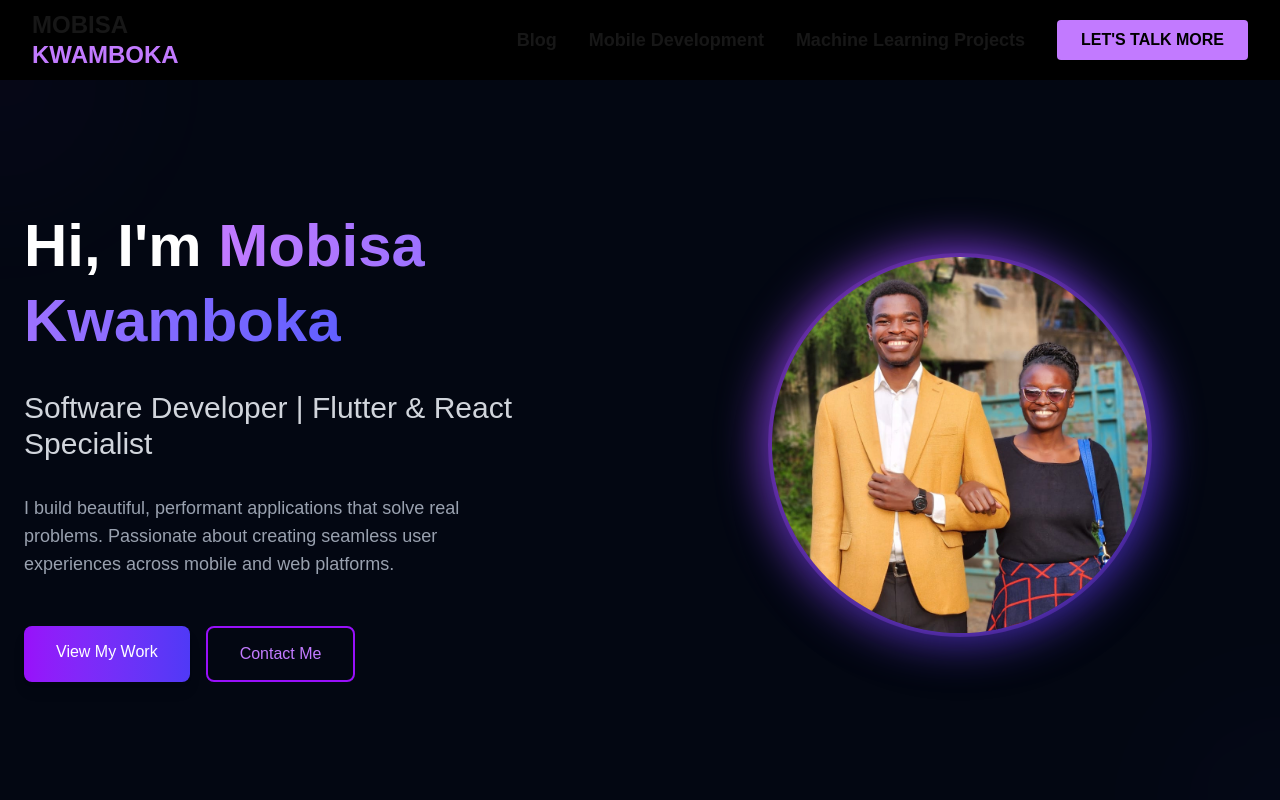
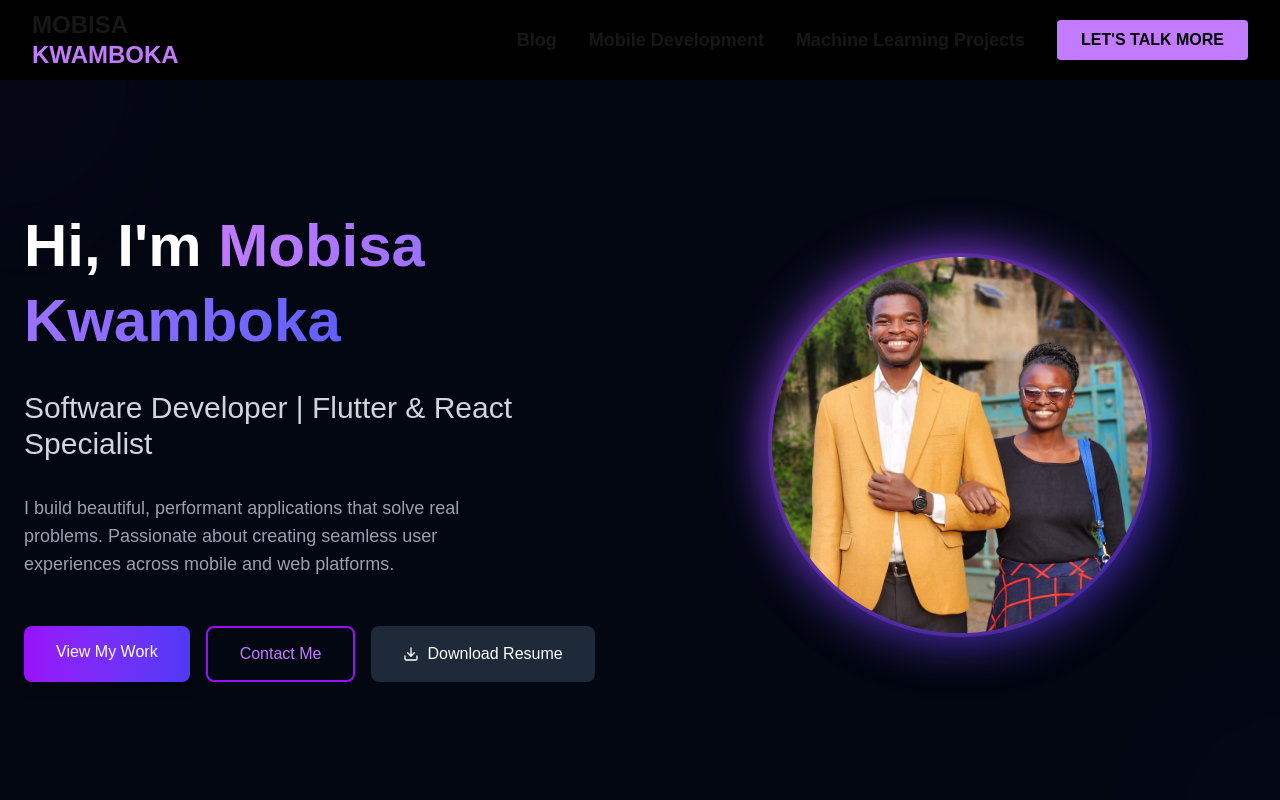
Before and after one commit to mobisa-012/portfolio, a Next.js app: page / in a window 1280 px wide. Shown: the top 800 px of the page. Built offline with nearby package versions, Linux system fonts and the light colour scheme.

Commit message:
addd button to downlaod my resume

```diff
--- a/src/app/page.tsx
+++ b/src/app/page.tsx
@@ -2,7 +2,7 @@
 import Image from "next/image";
 import { motion, useScroll, useTransform } from "framer-motion";
 import Navbar from "@/componets/navbar";
-import { FiGithub, FiTwitter, FiLinkedin, FiArrowRight } from "react-icons/fi";
+import { FiGithub, FiTwitter, FiLinkedin, FiArrowRight, FiDownload } from "react-icons/fi";
 
 export default function Home() {
   // Scroll-based animations
@@ -156,6 +156,17 @@ export default function Home() {
                 whileTap="tap"
               >
                 Contact Me
+              </motion.a>
+              <motion.a
+                href="/resume.pdf"
+                download="Mobisa_Kwamboka_Resume.pdf"
+                className="px-6 sm:px-8 py-2.5 sm:py-3.5 bg-gray-800 hover:bg-gray-700 text-white rounded-lg font-medium transition-all duration-300 text-sm sm:text-base flex items-center gap-2"
+                variants={hoverVariants}
+                whileHover="hover"
+                whileTap="tap"
+              >
+                <FiDownload />
+                Download Resume
               </motion.a>
             </motion.div>
           </motion.div>
```
Also changed, not shown: src/app/mobile/page.tsx (+13 -0 lines).
